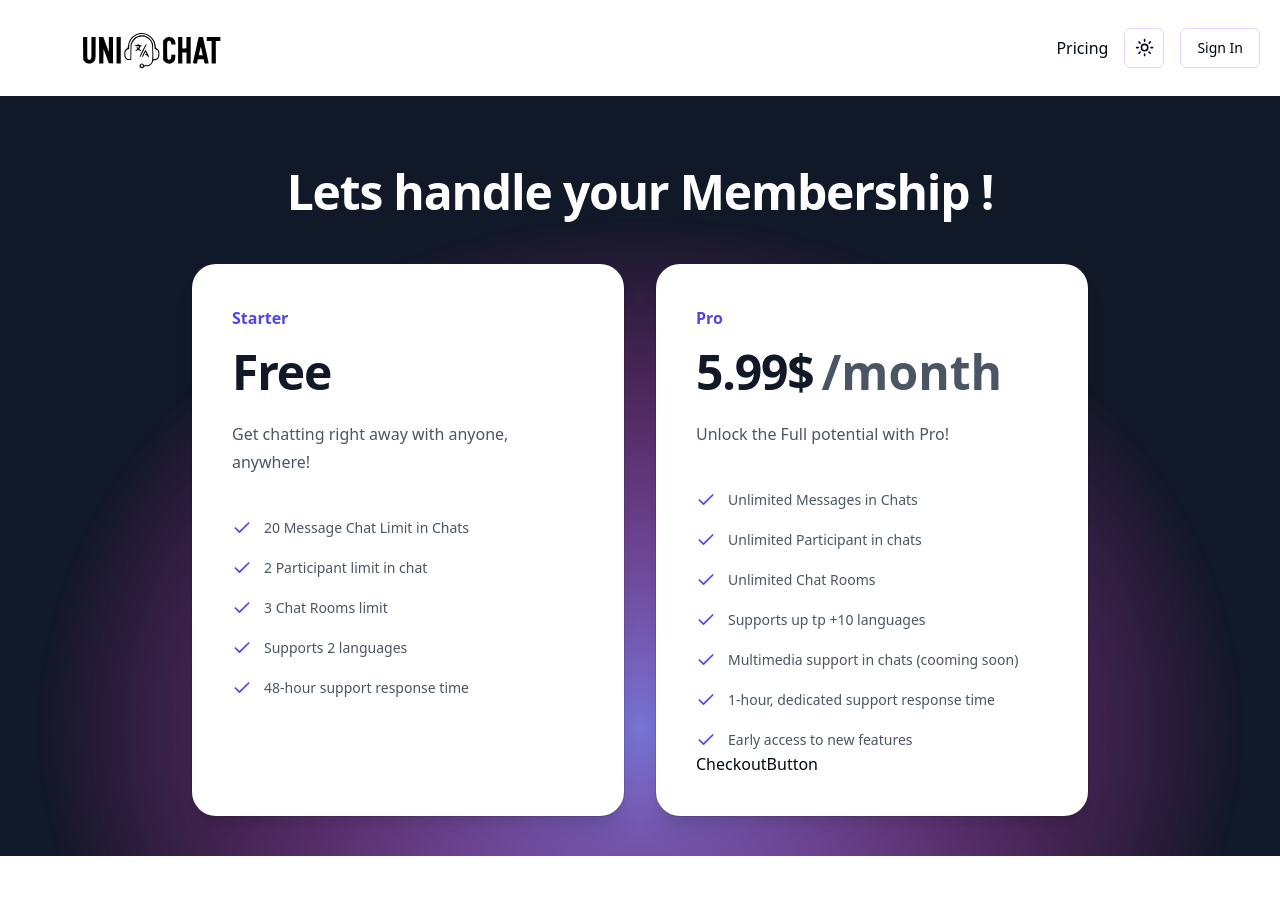
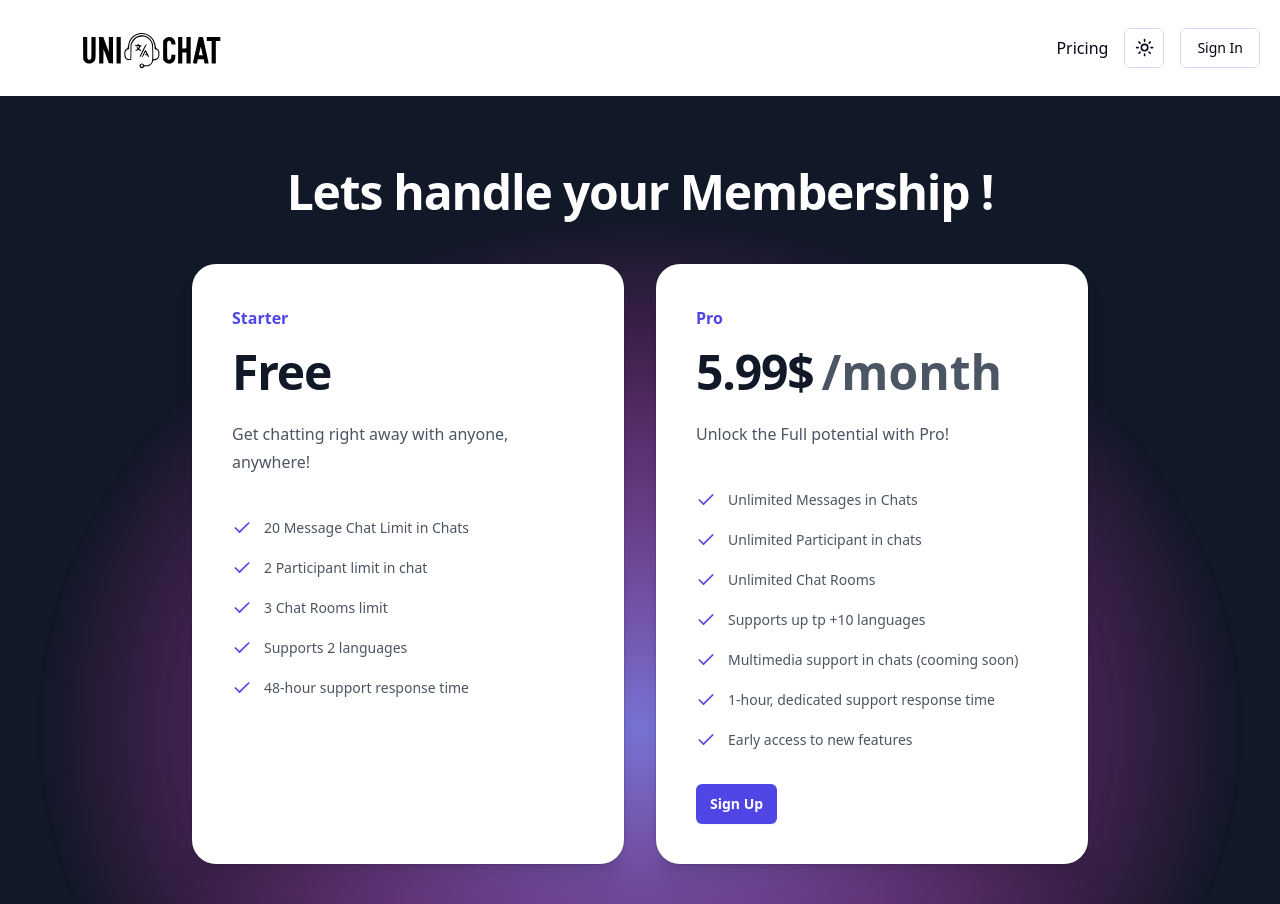
Before and after one commit to CodebyCyrus/saas-unitalk, a Next.js app: page /register in a window 1280 px wide. Before the commit the page ends 856 px from the top, so only its background shows below. Built offline with nearby package versions, Linux system fonts and the light colour scheme; no server answers.

Commit message:
customize checkout btn

```diff
--- a/components/CheckoutButton.tsx
+++ b/components/CheckoutButton.tsx
@@ -1,7 +1,13 @@
 import React from "react";
 
 const CheckoutButton = () => {
-  return <div>CheckoutButton</div>;
+  return (
+    <div>
+      <button className="mt-8 block rounded-md bg-indigo-600 px-3.5 py-2 text-center text-sm font-semibold leading-6 text-white shadow-sm hover:bg-indigo-500 focus-visible:outline focus-visible:outline-2 focus-visible:outline-offset-2 focus-visible:outline-indigo-600 cursor-pointer disabled:opacity-80 disabled:bg-indigo-600/50 disabled:text-white disabled:cursor-default">
+        Sign Up
+      </button>
+    </div>
+  );
 };
 
 export default CheckoutButton;
```
